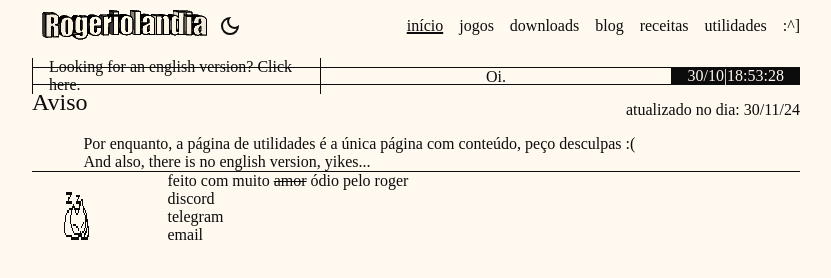
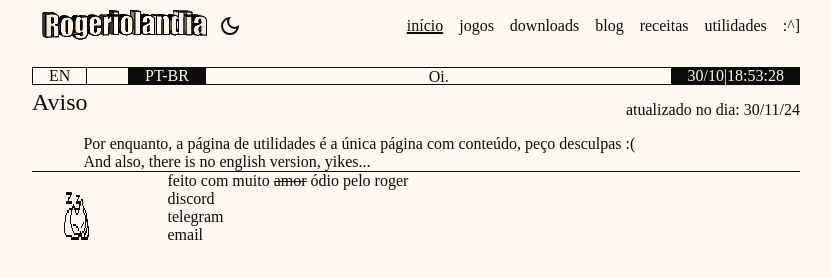
Before and after one commit to rogerdotsh/site-antigo, a plain HTML site: page index.html in a window 1280 px wide. Shown: the whole page, without its empty margins (224-1055 px from the left). Drawn offline with Linux system fonts and the light colour scheme; a web font is replaced by a local one.

Commit message:
i fuckin hate my life (fixed thing below header)

```diff
--- a/assets/styles/main.css
+++ b/assets/styles/main.css
@@ -51,6 +51,7 @@ body {
     color: var(--text);
     background-color: var(--bg);
 }
+
 
 header {
     display: flex;
@@ -107,6 +108,10 @@ header div {
     border-right: var(--text) 1px solid;
 }
 
+.selected-lang {
+    background-color: var(--text);
+    color: var(--bg);
+}
 .sub-header p {
     height: 1.1rem;
     white-space: wrap;
--- a/index.html
+++ b/index.html
@@ -34,7 +34,7 @@
         </nav>
     </header>
     <div class="sub-header">
-        <a class="lang" href="./z-en/index.html">Looking for an english version? Click here. </a><div class="marquee-container"><p id="random-sentence"></p></div><div id="clock"></div>
+        <a class="lang" href="./z-en/index.html">EN</a><a class="selected-lang">PT-BR</a><div class="marquee-container"><p id="random-sentence"></p></div><div id="clock"></div>
     </div>
 
     <!--        content starts here         -->
```
Also changed, not shown: blog.html (+1 -1 lines), downloads.html (+1 -1 lines), jogos.html (+1 -1 lines), receitas.html (+1 -1 lines), utilidades.html (+1 -1 lines).
